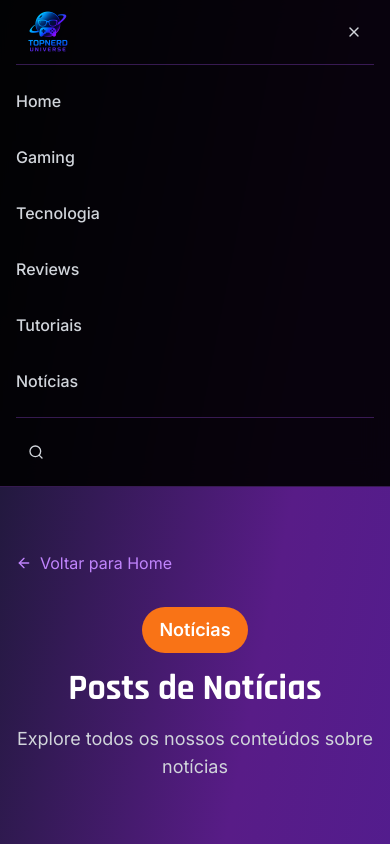
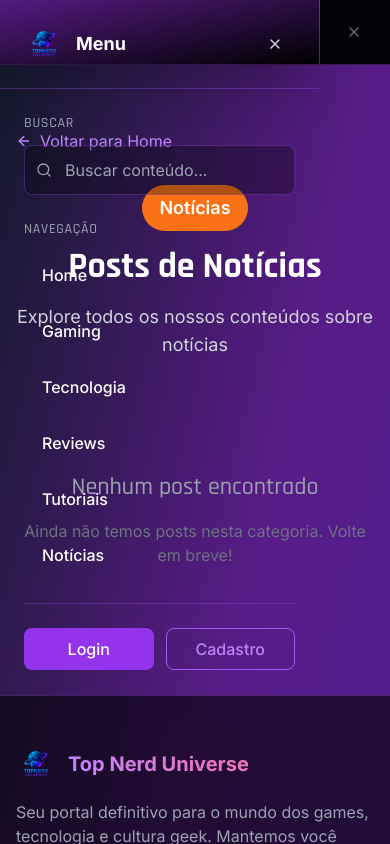
Before and after one commit to Nomade-PJ/geekverse-chronicles-hub, a React (Vite) app: page /category/noticias in a window 390 px wide. Both pictures are taken after a click on the button 354 px from the left and 32 px from the top of the page. Shown: the top 844 px of the page. Built offline with nearby package versions, Linux system fonts and the light colour scheme.

Commit message:
Fix: Improve mobile menu appearance
Improve the appearance of the mobile menu when open, as requested.

```diff
--- a/src/components/Header.tsx
+++ b/src/components/Header.tsx
@@ -1,6 +1,7 @@
+
 import { useState } from "react";
 import { Button } from "@/components/ui/button";
-import { Menu, X } from "lucide-react";
+import { Menu, X, Search } from "lucide-react";
 import { Link } from "react-router-dom";
 import SearchBar from "@/components/SearchBar";
 
@@ -52,30 +53,90 @@ const Header = () => {
           <Button
             variant="ghost"
             size="sm"
-            className="md:hidden text-gray-300"
+            className="md:hidden text-gray-300 hover:text-purple-400 transition-colors"
             onClick={() => setIsMenuOpen(!isMenuOpen)}
           >
-            {isMenuOpen ? <X className="w-5 h-5" /> : <Menu className="w-5 h-5" />}
+            {isMenuOpen ? <X className="w-6 h-6" /> : <Menu className="w-6 h-6" />}
           </Button>
         </div>
 
-        {/* Mobile Navigation */}
+        {/* Mobile Navigation Overlay */}
         {isMenuOpen && (
-          <div className="md:hidden py-4 space-y-4 border-t border-purple-500/30 animate-fade-in">
+          <>
+            {/* Backdrop */}
+            <div
+              className="fixed inset-0 bg-black/50 z-40 md:hidden"
+              onClick={() => setIsMenuOpen(false)}
+            />
+
+            {/* Mobile Menu */}
+            <div className="fixed top-0 left-0 w-80 h-full bg-gradient-to-br from-purple-900/95 to-black/95 backdrop-blur-lg z-50 md:hidden animate-slide-in-left shadow-2xl border-r border-purple-500/30">
+              {/* Menu Header */}
+              <div className="flex items-center justify-between p-6 border-b border-purple-500/30">
+                <div className="flex items-center space-x-3">
+                  <img
+                    src="/lovable-uploads/14a7b62f-3345-4cfc-9dac-783e1c203574.png"
+                    alt="Logo"
+                    className="w-10 h-10"
+                  />
+                  <span className="text-white font-bold text-lg">Menu</span>
+                </div>
+                <Button
+                  variant="ghost"
+                  size="sm"
+                  className="text-gray-300 hover:text-purple-400"
+                  onClick={() => setIsMenuOpen(false)}
+                >
+                  <X className="w-5 h-5" />
+                </Button>
+              </div>
+
+              {/* Menu Content */}
+              <div className="p-6 space-y-6">
+                {/* Search Section */}
+                <div className="space-y-3">
+                  <h3 className="text-gray-400 text-sm font-medium uppercase tracking-wider">Buscar</h3>
+                  <div className="relative">
+                    <Search className="absolute left-3 top-1/2 transform -translate-y-1/2 text-gray-400 w-4 h-4" />
+                    <input
+                      type="text"
+                      placeholder="Buscar conteúdo..."
+                      className="w-full bg-black/30 border border-purple-500/30 rounded-lg py-3 pl-10 pr-4 text-white placeholder-gray-400 focus:outline-none focus:border-purple-400 focus:ring-1 focus:ring-purple-400"
+                    />
+                  </div>
+                </div>
+
+                {/* Navigation Links */}
+                <div className="space-y-3">
+                  <h3 className="text-gray-400 text-sm font-medium uppercase tracking-wider">Navegação</h3>
+                  <nav className="space-y-2">
                     {categories.map((category) => (
                       <Link
                         key={category.name}
                         to={category.path}
-                className="block text-gray-300 hover:text-purple-400 transition-colors font-medium py-2"
+                        className="block px-4 py-3 text-white hover:text-purple-400 hover:bg-purple-500/10 rounded-lg transition-all duration-200 font-medium border-l-2 border-transparent hover:border-purple-400"
                         onClick={() => setIsMenuOpen(false)}
                       >
                         {category.name}
                       </Link>
                     ))}
-            <div className="flex items-center pt-4 border-t border-purple-500/30">
-              <SearchBar />
+                  </nav>
+                </div>
+
+                {/* Additional Actions */}
+                <div className="pt-6 border-t border-purple-500/30">
+                  <div className="grid grid-cols-2 gap-3">
+                    <button className="bg-purple-600 hover:bg-purple-700 text-white py-2 px-4 rounded-lg font-medium transition-colors">
+                      Login
+                    </button>
+                    <button className="bg-transparent border border-purple-500 text-purple-400 hover:bg-purple-500/10 py-2 px-4 rounded-lg font-medium transition-colors">
+                      Cadastro
+                    </button>
                   </div>
                 </div>
+              </div>
+            </div>
+          </>
         )}
       </div>
     </header>
--- a/src/index.css
+++ b/src/index.css
@@ -1,4 +1,3 @@
-
 @tailwind base;
 @tailwind components;
 @tailwind utilities;
@@ -249,4 +248,32 @@
       box-shadow: 0 4px 20px rgba(139, 92, 246, 0.25);
     }
   }
+
+  /* Mobile menu animations */
+  @keyframes slide-in-left {
+    from {
+      transform: translateX(-100%);
+      opacity: 0;
+    }
+    to {
+      transform: translateX(0);
+      opacity: 1;
+    }
+  }
+
+  .animate-slide-in-left {
+    animation: slide-in-left 0.3s ease-out;
+  }
+
+  /* Enhanced mobile touch improvements */
+  @media (max-width: 768px) {
+    .mobile-menu-item {
+      min-height: 48px;
+      touch-action: manipulation;
+    }
+
+    .mobile-menu-backdrop {
+      backdrop-filter: blur(8px);
+    }
+  }
 }
```
Lines whose indentation alone changed are shown as unchanged.
